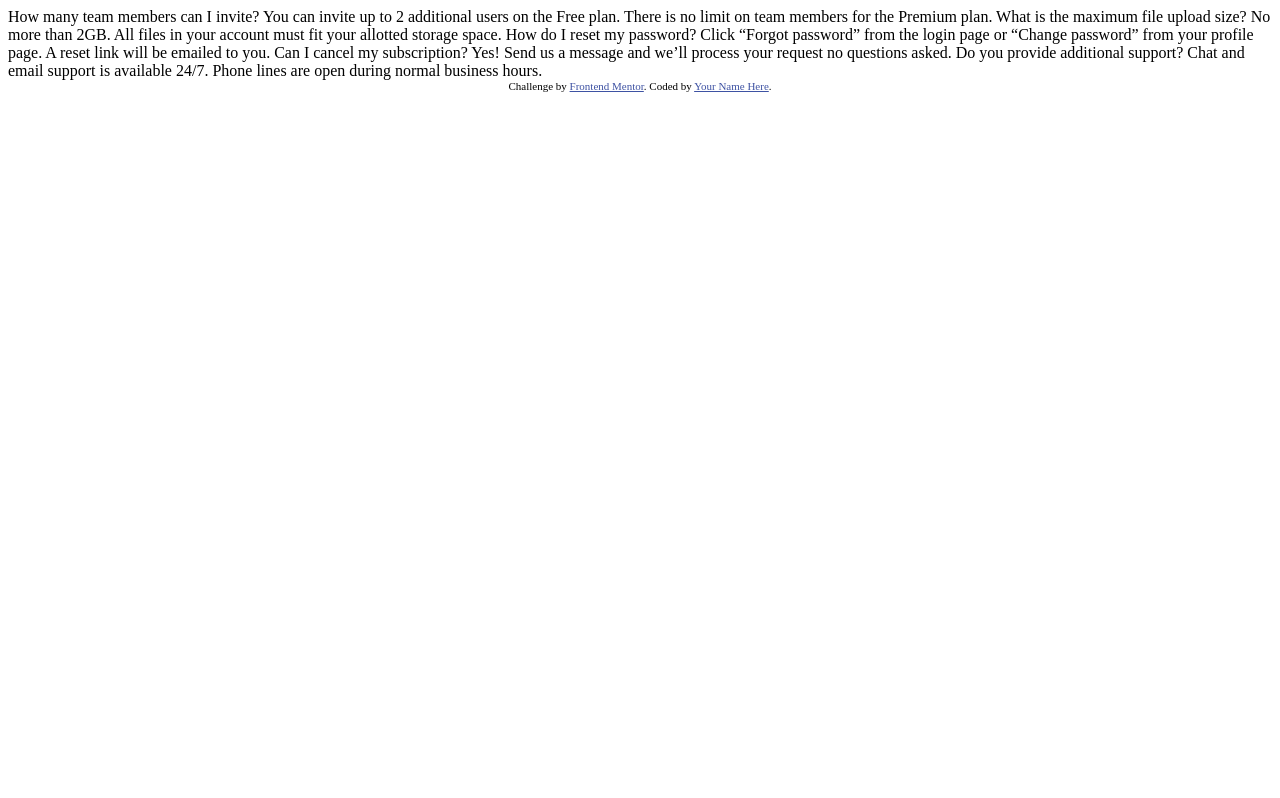
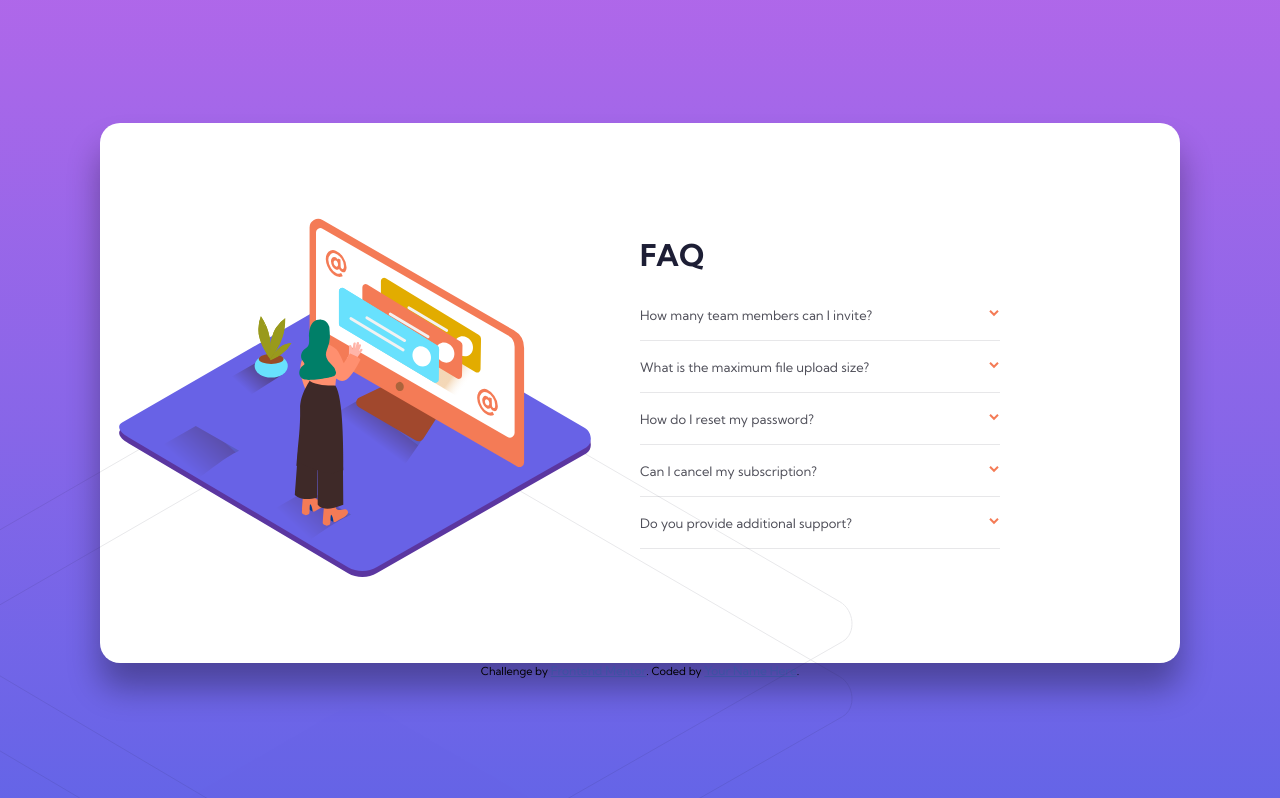
Before and after one commit to luizffgv/FAQ-accordion-card, a plain HTML site: page index.html in a window 1280 px wide. Shown: the top 798 px of the page. Drawn offline with Linux system fonts and the light colour scheme.

Commit message:
Early mobile version added. Desktop still WIP.

```diff
--- a/index.html
+++ b/index.html
@@ -3,6 +3,11 @@
 <head>
   <meta charset="UTF-8">
   <meta name="viewport" content="width=device-width, initial-scale=1.0"> <!-- displays site properly based on user's device -->
+
+	<link rel="preconnect" href="https://fonts.gstatic.com">
+	<link href="https://fonts.googleapis.com/css2?family=Kumbh+Sans:wght@400;700&amp;display=swap" rel="stylesheet">
+
+	<link rel="stylesheet" href="styles/styles.css">
 
   <link rel="icon" type="image/png" sizes="32x32" href="./images/favicon-32x32.png">
 
@@ -13,28 +18,72 @@
 	.attribution { font-size: 11px; text-align: center; }
 	.attribution a { color: hsl(228, 45%, 44%); }
   </style>
+
+	<script src="scripts/details_oneonly.js" defer></script>
 </head>
 <body>
-  How many team members can I invite?
+	<main class="card">
+
+		<div class="decoration">
+			<picture id="bg-illustration">
+				<source media="(min-aspect-ratio: 1/1)"
+					srcset="images/bg-pattern-desktop.svg">
+				<img src="images/bg-pattern-mobile.svg">
+			</picture>
+
+			<picture id="woman-online-illustration">
+				<source media="(min-aspect-ratio: 1/1)"
+					srcset="images/illustration-woman-online-desktop.svg">
+				<img src="images/illustration-woman-online-mobile.svg">
+			</picture>
+
+			<picture id="box_illustration">
+				<source media="(min-aspect-ratio: 1/1)"
+					srcset="images/illustration-box-desktop.svg">
+				<img>
+			</picture>
+		</div>
+
+		<div id="faq" class="details-oneonly">
+			<h1>FAQ</h1>
+
+			<details>
+			<summary>How many team members can I invite?</summary>
+				<p>
 					You can invite up to 2 additional users on the Free plan. There is no limit on
 					team members for the Premium plan.
+				</p>
+			</details>
 
-  What is the maximum file upload size?
-  No more than 2GB. All files in your account must fit your allotted storage space.
+			<details>
+				<summary>What is the maximum file upload size?</summary>
+				<p>No more than 2GB. All files in your account must fit your allotted storage space.</p>
+			</details>
 
-  How do I reset my password?
+			<details>
+				<summary>How do I reset my password?</summary>
+				<p>
 					Click “Forgot password” from the login page or “Change password” from your profile page.
 					A reset link will be emailed to you.
+				</p>
+			</details>
 
-  Can I cancel my subscription?
-  Yes! Send us a message and we’ll process your request no questions asked.
+			<details>
+				<summary>Can I cancel my subscription?</summary>
+				<p>Yes! Send us a message and we’ll process your request no questions asked.</p>
+			</details>
 
-  Do you provide additional support?
-  Chat and email support is available 24/7. Phone lines are open during normal business hours.
+			<details>
+				<summary>Do you provide additional support?</summary>
+				<p>Chat and email support is available 24/7. Phone lines are open during normal business hours.</p>
+			</details>
+		</div>
+	</main>
 
   <div class="attribution">
 	Challenge by <a href="https://www.frontendmentor.io?ref=challenge" target="_blank">Frontend Mentor</a>.
 	Coded by <a href="#">Your Name Here</a>.
   </div>
+
 </body>
 </html>
--- /dev/null
+++ b/scripts/details_oneonly.js
@@ -0,0 +1,18 @@
+let oneonly_detail_parents = document.getElementsByClassName("details-oneonly")
+
+for (let parent of oneonly_detail_parents) {
+	elems = Array.from(parent.getElementsByTagName("details"))
+
+	for (let elem_i = 0; elem_i < elems.length; ++elem_i) {
+		let elem = elems[elem_i]
+
+		elem.addEventListener("toggle", () => {
+			if (elem.open)
+				// splice would liekly be faster for a considerable amount of
+				//   elements, which is unlikely to be the case.
+				elems.forEach((elem_cur) => {
+					if (elem_cur != elem) elem_cur.removeAttribute("open")
+				})
+		})
+	}
+}
--- /dev/null
+++ b/styles/styles.css
@@ -0,0 +1,206 @@
+:root {
+	--card-width-desktop: 1080px;
+	--card-width-mobile: 320px;
+	--card-decoration-height-mobile: 135px;
+	--summary-margin-bottom: 17.5px;
+	--summary-open-margin-bottom: 1em;
+	--details_margin_top: var(--summary-margin-bottom);
+}
+
+* {
+	margin: 0;
+
+	font-family: "Kumbh Sans", sans-serif;
+	font-size: 12px;
+}
+
+body {
+	min-height: 100vh;
+	display: flex;
+	flex-direction: column;
+	align-items: center;
+	justify-content: center;
+	background: linear-gradient(to bottom, hsl(273, 75%, 66%), hsl(240, 73%, 65%));
+	background-repeat: no-repeat;
+}
+
+h1 {
+	font-size: 30px;
+	font-weight: bold;
+	color: hsl(238, 29%, 16%);
+}
+
+p {
+	line-height: 1.625em;
+}
+
+details {
+	transition: 0.3s;
+	border-bottom: 1px solid hsl(240, 5%, 91%);
+	color: hsl(240, 6%, 33%);
+}
+
+details[open] {
+	padding-bottom: 1.5em;
+}
+
+details + details {
+	margin-top: var(--details_margin_top);
+}
+
+summary {
+	display: flex;
+	outline: none;
+	cursor: pointer;
+	user-select: none;
+	font-size: 13px;
+	color: hsl(240, 6%, 33%);
+	margin-bottom: var(--summary-margin-bottom);
+}
+
+summary:hover {
+	color: hsl(14, 88%, 65%)
+}
+
+summary::after {
+	content: "";
+	margin-left: auto;
+	aspect-ratio: 1;
+	height: 1em;
+	background-image: url("../images/icon-arrow-down.svg");
+	background-position: center;
+	background-repeat: no-repeat;
+	transition: 0.3s ease-out;
+}
+
+summary::-webkit-details-marker {
+	display: none;
+}
+
+details[open] > summary {
+	font-weight: bold;
+	color: hsl(238, 29%, 16%);
+	margin-bottom: var(--summary-open-margin-bottom)
+}
+
+details[open] > summary:hover {
+	color: hsl(14, 88%, 65%)
+}
+
+details[open] > summary::after {
+	transform: rotateZ(180deg);
+}
+
+@keyframes details_children_open {
+	from {
+		transform: translateY(calc(var(--summary-margin-bottom) * -1)) rotateX(60deg);
+		opacity: 0;
+	}
+	to {
+		transform: rotateX(0);
+		opacity: 1;
+	}
+}
+
+details[open] summary ~ * {
+	margin-right: 2em;
+	opacity: 0;
+	animation: details_children_open 0.3s ease-out 0.1s forwards;
+}
+
+/* Mobile */
+.card {
+	overflow: hidden;
+	width: var(--card-width-mobile);
+	background: white;
+	border-radius: 20px;
+
+	box-shadow: 0px 25px 33px rgba(0, 0, 0, 0.33);
+
+	display: flex;
+	align-items: center;
+	flex-direction: column;
+	/* justify-content: center; */
+
+	/* Overriden for desktop: */
+	min-height: 470px;
+}
+
+/* Mobile */
+.card > .decoration {
+	display: flex;
+	justify-content: center;
+	height: var(--card-decoration-height-mobile);
+	margin-bottom: 0px;
+	margin-top: 0px;
+	width: 100%; /* Overriden for desktop */
+}
+
+/* Mobile */
+#bg-illustration {
+	position: absolute;
+}
+
+/* Mobile */
+#box-illustration {
+	display: none; /* Overriden for desktop */
+	position: absolute;
+}
+
+/* Mobile */
+#woman-online-illustration {
+	margin-top:-107px;
+	position: absolute;
+	margin-right: 30px;
+}
+
+
+/* Mobile */
+#faq {
+	justify-content: center;
+
+	/* Overriden for desktop: */
+	width: calc(var(--card-width-mobile) - 4em);
+}
+
+/* Mobile */
+#faq > h1 {
+	/* margin-bottom: 1.25em; */
+	margin-bottom: 1.1em;
+	text-align: center; /* Overriden for desktop */
+}
+
+/* Desktop */
+@media screen and (min-aspect-ratio: 1/1) {
+	.card {
+		flex-direction: row;
+		aspect-ratio: 2;
+		width: var(--card-width-desktop)
+	}
+
+	.card > .decoration {
+		width: 50%;
+	}
+
+	#bg-illustration {
+	}
+
+	#box-illustration {
+		/* display: unset; */
+	}
+
+	#woman-online-illustration {
+	}
+
+	/* #woman-online-illustration > img{
+		width: calc(var(--card-width-desktop) / 2)
+	} */
+
+	#faq {
+		width: 360px;
+	}
+
+	#faq > h1 {
+		text-align: left;
+	}
+}
```
Also changed, not shown: og_index.html (added, +40 -0 lines). Lines whose indentation alone changed are shown as unchanged.
